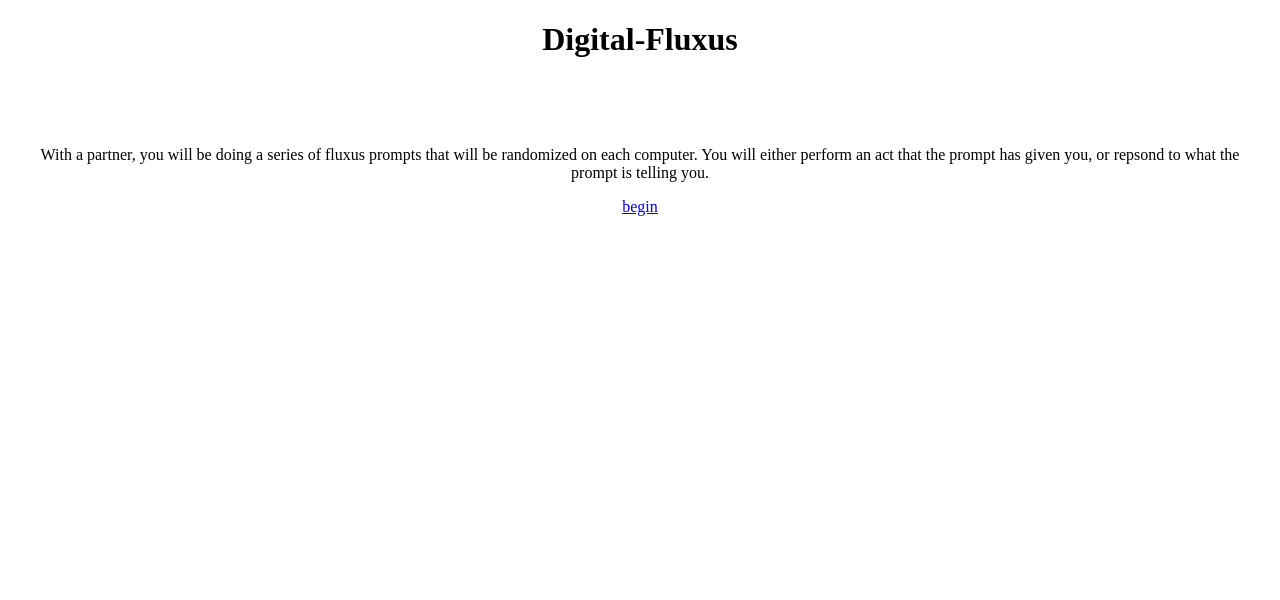
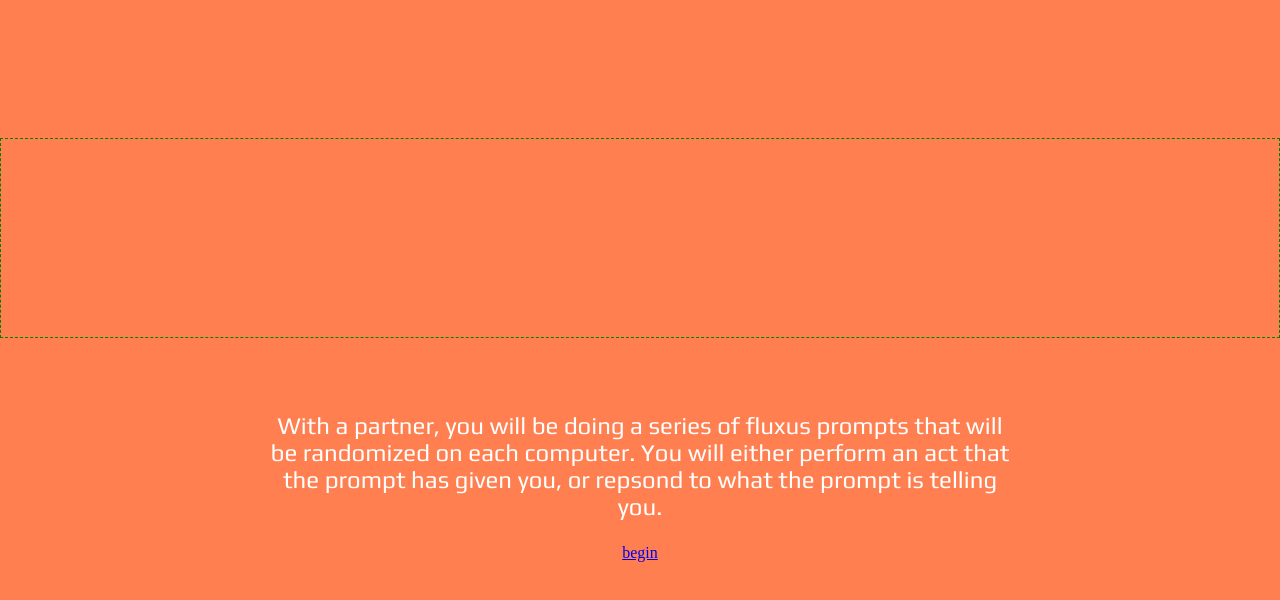
Before and after one commit to jeraTylke/digital-fluxus, a website: page public/index.html in a window 1280 px wide. Drawn offline with nearby package versions, Linux system fonts and the light colour scheme; no server answers.

Commit message:
CSS styling

```diff
--- a/public/css/main.css
+++ b/public/css/main.css
@@ -1,20 +1,54 @@
 @import url('plugin/flexboxgrid.css');
-
+@import url('https://fonts.googleapis.com/css?family=Play:400,700');
 html, body {box-sizing: border-box;margin: 0;padding: 0;}
 *,*::before,*::after {box-sizing: inherit;}
 
 
 .mainBody {
-  max-width: 1300px;
+  height: 100%;
+  background: coral
+
 }
 
 .promptTitle {
-  min-height: 100px;
-  margin-bottom: 30px;
+  margin: 0px;
+}
+.fluxusLogo{
+  border: 1px dashed green;
+  min-height: 200px;
+  margin-top: -100px;
+  margin-bottom: 50px;
+  width: 100%;
 }
 
 .mainContainer {
-  min-height: inherit;
+  height: 100vh;
+  /*max-width: 1300px;*/
+  display: flex;
+  position: relative;
+  align-items: center;
+  justify-content: center;
+  flex-direction: column;
+}
+.mainContent{
+  display: flex;
+  position: relative;
+  align-items: center;
+  justify-content: center;
+  flex-direction: column;
+  width: 60%;
+
+}
+#startButton{
+
+}
+.mainContent p{
+  text-align: center;
+  /*font-weight: bold;*/
+  color: white;
+  padding: 0 10px;
+  font-size: 18pt;
+  font-family: "Play",sans-serif;
 }
 
 .promptDescription {
--- a/public/index.html
+++ b/public/index.html
@@ -7,27 +7,27 @@
   </head>
   <body>
 
-<div class="mainBody container-fluid">
-  <div class="row promptTitle">
-      <div class="col-xs-12 center-xs">
-          <h1 class="siteTitle">Digital-Fluxus</h1>
-      </div>
-  </div>
+<div class="mainBody">
+  <div class="mainContainer">
+    <div class="fluxusLogo">
 
-  <div class="row middle-xs promptDescription">
-    <div class="col-md-12 center-xs">
-      <div class="">
-        <p>With a partner, you will be doing a series of fluxus prompts that will be randomized on each computer. You will either perform an act that the prompt has given you, or repsond to what the prompt is telling you.</p>
-      </div>
     </div>
-    <div class="col-md-6 col-md-offset-3 center-xs">
-    <a href="prompts.html"id="startButton">begin</a>
+    <div class="mainContent">
+      <p>With a partner, you will be doing a series of fluxus prompts that will be randomized on each computer. You will either perform an act that the prompt has given you, or repsond to what the prompt is telling you.</p>
+
+
+      <a href="prompts.html"id="startButton">begin</a>
+
+    </div>
+
+
+
+
+
   </div>
   </div>
 
-</div>
 
-</div>
 
   <script src="/socket.io/socket.io.js" charset="utf-8"></script>
   <script
```
